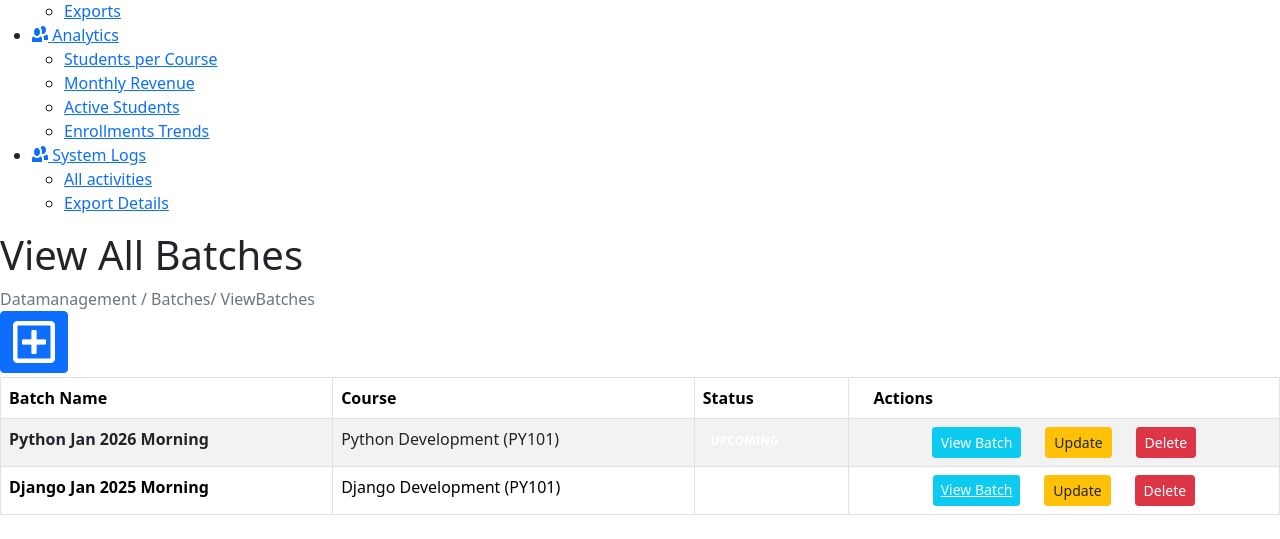
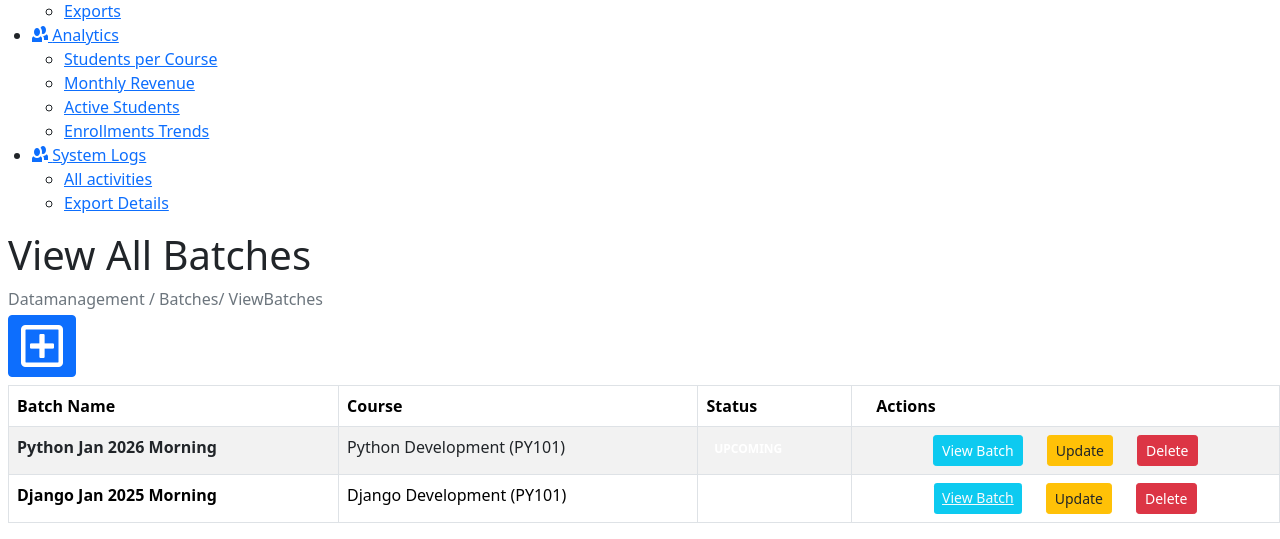
Before and after one commit to biswas-github/Intern-at-Xdezo, a Django app: page /AdminDashboard/Batch/ViewBatches in a window 1280 px wide. Shown: the part 997-1536 px from the top of the page. Before the commit the page ends 1512 px from the top, so only its background shows below. Run offline with Django 5.2, Linux system fonts and the light colour scheme; some libraries are stand-ins or nearby versions.

Commit message:
margin to the button given , removed the page-tittle-bar from all pages

```diff
--- a/templates/ADMIN/Admin-Dashboard.html
+++ b/templates/ADMIN/Admin-Dashboard.html
@@ -668,9 +668,9 @@
       <main class="app-main">
         <div class="wrapper">
           <div class="page">
-            <div class="page-inner">
+            <div class="page-inner ms-2">
               <!-- Page header -->
-              <header class="page-title-bar">
+              <header class="">
                 <div class="d-flex justify-content-between align-items-center">
                   <div>
                     <h1 class="page-title">Dashboard</h1>
--- a/templates/ADMIN/BATCH/Batch.html
+++ b/templates/ADMIN/BATCH/Batch.html
@@ -653,11 +653,11 @@
             <main class="app-main">
                 <div class="wrapper">
                     <div class="page">
-                        <div class="page-inner">
+                        <div class="page-inner ms-2">
                             <!-- Page header -->
                             <!-- back -->
                             <!-- ./back -->
-                            <header class="page-title-bar">
+                            <header class="">
                                 <div class="d-flex justify-content-between align-items-center">
                                     <div>
                                         <h1 class="page-title">Add new Batch</h1>
--- a/templates/ADMIN/BATCH/View-Batches.html
+++ b/templates/ADMIN/BATCH/View-Batches.html
@@ -664,9 +664,9 @@
             <main class="app-main">
                 <div class="wrapper">
                     <div class="page">
-                        <div class="page-inner">
+                        <div class="page-inner ms-2">
                             <!-- Page header -->
-                            <header class="page-title-bar">
+                            <header class="">
                                 <div class="d-flex justify-content-between align-items-center">
                                     <div>
                                         <h1 class="page-title">View All Batches</h1>
@@ -679,7 +679,7 @@
                                 </div>
                             </header>
                             <!-- add the batches -->
-                            <div class="w-25 ms-0 ms-sm-0">
+                            <div class="w-25 ms-0 ms-sm-0 mt-1 mb-1">
                                 <div class="d-block">
                                     <a href="{% url 'Batch' %}">
                                         <!-- Button wrapper kept for blue background and clicking area -->
--- a/templates/ADMIN/Courses.html
+++ b/templates/ADMIN/Courses.html
@@ -653,9 +653,9 @@
             <main class="app-main">
                 <div class="wrapper">
                     <div class="page">
-                        <div class="page-inner">
+                        <div class="page-inner ms-2">
                             <!-- Page header -->
-                            <header class="page-title-bar">
+                            <header class="">
                                 <div class="d-flex justify-content-between align-items-center">
                                     <div>
                                         <h1 class="page-title">Add new Course</h1>
--- a/templates/ADMIN/DataManagement_Student.html
+++ b/templates/ADMIN/DataManagement_Student.html
@@ -653,9 +653,9 @@
       <main class="app-main">
         <div class="wrapper">
           <div class="page">
-            <div class="page-inner">
+            <div class="page-inner ms-2">
               <!-- Page header -->
-              <header class="page-title-bar">
+              <header class="">
                 <div class="">
                   <div>
                     <h1 class="page-title">Add new Students</h1>
--- a/templates/ADMIN/Delete-Course.html
+++ b/templates/ADMIN/Delete-Course.html
@@ -664,12 +664,12 @@
             <main class="app-main">
                 <div class="wrapper">
                     <div class="page">
-                        <div class="page-inner">
+                        <div class="page-inner ms-2">
                             <!-- Page header -->
                             <!-- back -->
                             <a href="{% url 'ViewCourses' %}" class="btn btn-lg btn-light"><i class="fa fa-angle-right"></i> Go Back</a>
                             <!-- ./back -->
-                            <header class="page-title-bar">
+                            <header class="">
                                 <div class="d-flex justify-content-between align-items-center">
                                     <div>
                                         <h1 class="page-title">Delete COurse Python with Django</h1>
--- a/templates/ADMIN/Delete-Student.html
+++ b/templates/ADMIN/Delete-Student.html
@@ -664,12 +664,12 @@
             <main class="app-main">
                 <div class="wrapper">
                     <div class="page">
-                        <div class="page-inner">
+                        <div class="page-inner ms-2">
                             <!-- Page header -->
                             <!-- back -->
                             <a href="{% url 'ViewStudent' %}" class="btn btn-lg btn-light"><i class="fa fa-angle-right"></i> Go Back</a>
                             <!-- ./back -->
-                            <header class="page-title-bar">
+                            <header class="">
                                 <div class="d-flex justify-content-between align-items-center">
                                     <div>
                                         <h1 class="page-title">Delete Students</h1>
--- a/templates/ADMIN/Instructor/View-Instructor.html
+++ b/templates/ADMIN/Instructor/View-Instructor.html
@@ -653,9 +653,9 @@
             <main class="app-main">
                 <div class="wrapper">
                     <div class="page">
-                        <div class="page-inner">
+                        <div class="page-inner ms-2">
                             <!-- Page header -->
-                            <header class="page-title-bar">
+                            <header class="">
                                 <div class="d-flex justify-content-between align-items-center">
                                     <div>
                                         <h1 class="page-title">View Instructors</h1>
--- a/templates/ADMIN/Show-Course.html
+++ b/templates/ADMIN/Show-Course.html
@@ -653,12 +653,12 @@
             <main class="app-main">
                 <div class="wrapper">
                     <div class="page">
-                        <div class="page-inner">
+                        <div class="page-inner ms-2">
                             <!-- Page header -->
                             <!-- back -->
                             <a href="{% url 'ViewCourses' %}" class="btn btn-lg btn-light"><i class="fa fa-angle-right"></i> Go Back</a>
                             <!-- ./back -->
-                            <header class="page-title-bar">
+                            <header class="">
                                 <div class="d-flex justify-content-between align-items-center">
                                     <div>
                                         <h1 class="page-title">Show  Course Details</h1>
--- a/templates/ADMIN/Show-Student.html
+++ b/templates/ADMIN/Show-Student.html
@@ -653,12 +653,12 @@
             <main class="app-main">
                 <div class="wrapper">
                     <div class="page">
-                        <div class="page-inner">
+                        <div class="page-inner ms-2">
                             <!-- Page header -->
                             <!-- back -->
                             <a href="{% url 'ViewStudent' %}" class="btn btn-lg btn-light"><i class="fa fa-angle-right"></i> Go Back</a>
                             <!-- ./back -->
-                            <header class="page-title-bar">
+                            <header class="">
                                 <div class="d-flex justify-content-between align-items-center">
                                     <div>
                                         <h1 class="page-title">Show  Student Details</h1>
--- a/templates/ADMIN/Update-Course.html
+++ b/templates/ADMIN/Update-Course.html
@@ -653,11 +653,11 @@
             <main class="app-main">
                 <div class="wrapper">
                     <div class="page">
-                        <div class="page-inner">
+                        <div class="page-inner ms-2">
                             <!-- Page header -->
                             <!-- back -->
                             <!-- ./back -->
-                            <header class="page-title-bar">
+                            <header class="">
                                 <div class="d-flex justify-content-between align-items-center">
                                     <div>
                                         <h1 class="page-title">Update Course</h1>
--- a/templates/ADMIN/Update-Student.html
+++ b/templates/ADMIN/Update-Student.html
@@ -653,11 +653,11 @@
             <main class="app-main">
                 <div class="wrapper">
                     <div class="page">
-                        <div class="page-inner">
+                        <div class="page-inner ms-2">
                             <!-- Page header -->
                             <!-- back -->
                             <!-- ./back -->
-                            <header class="page-title-bar">
+                            <header class="">
                                 <div class="d-flex justify-content-between align-items-center">
                                     <div>
                                         <h1 class="page-title">Update Students</h1>
```
Also changed, not shown: templates/ADMIN/View-Courses.html (+4 -4 lines), templates/ADMIN/View-Student.html (+4 -4 lines).
